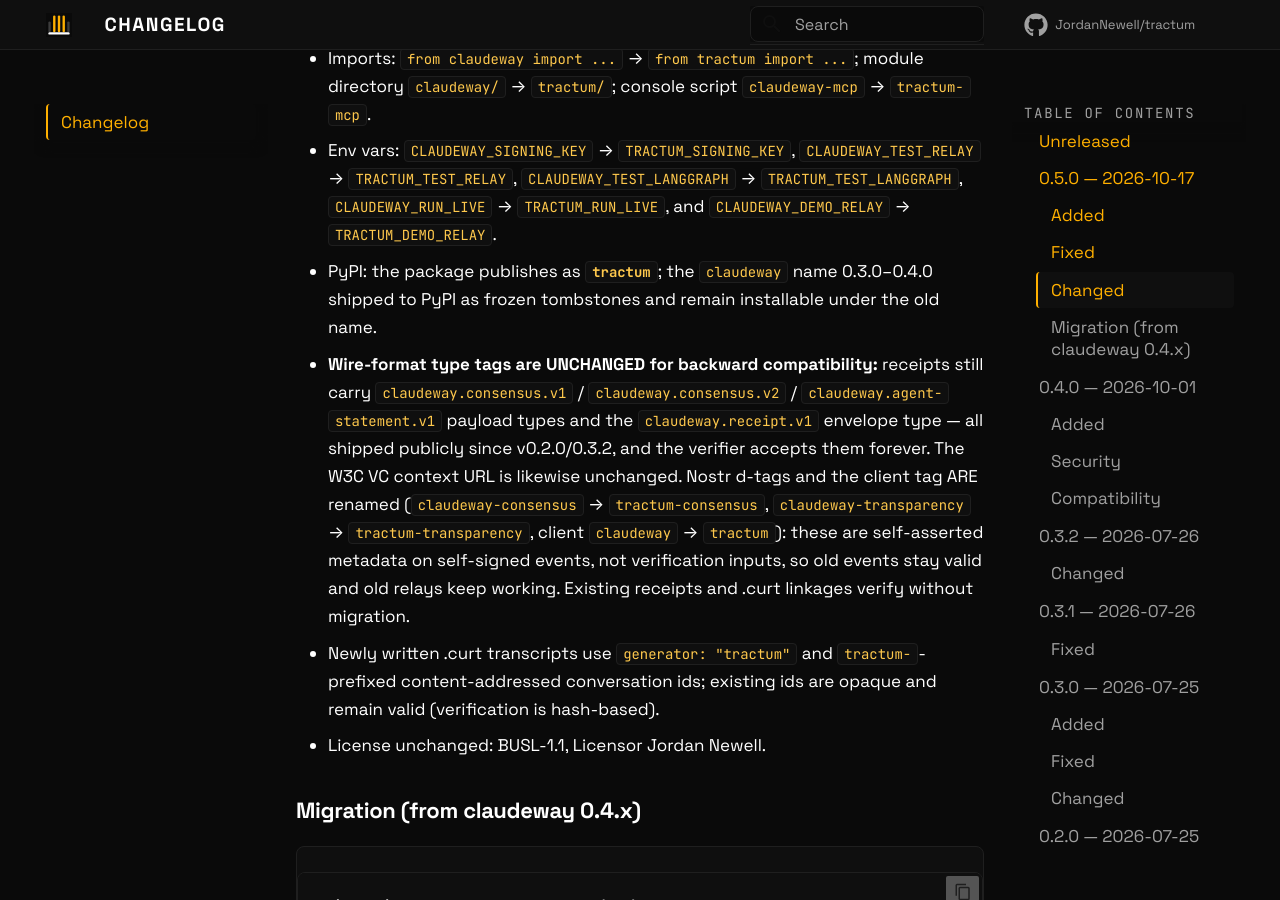
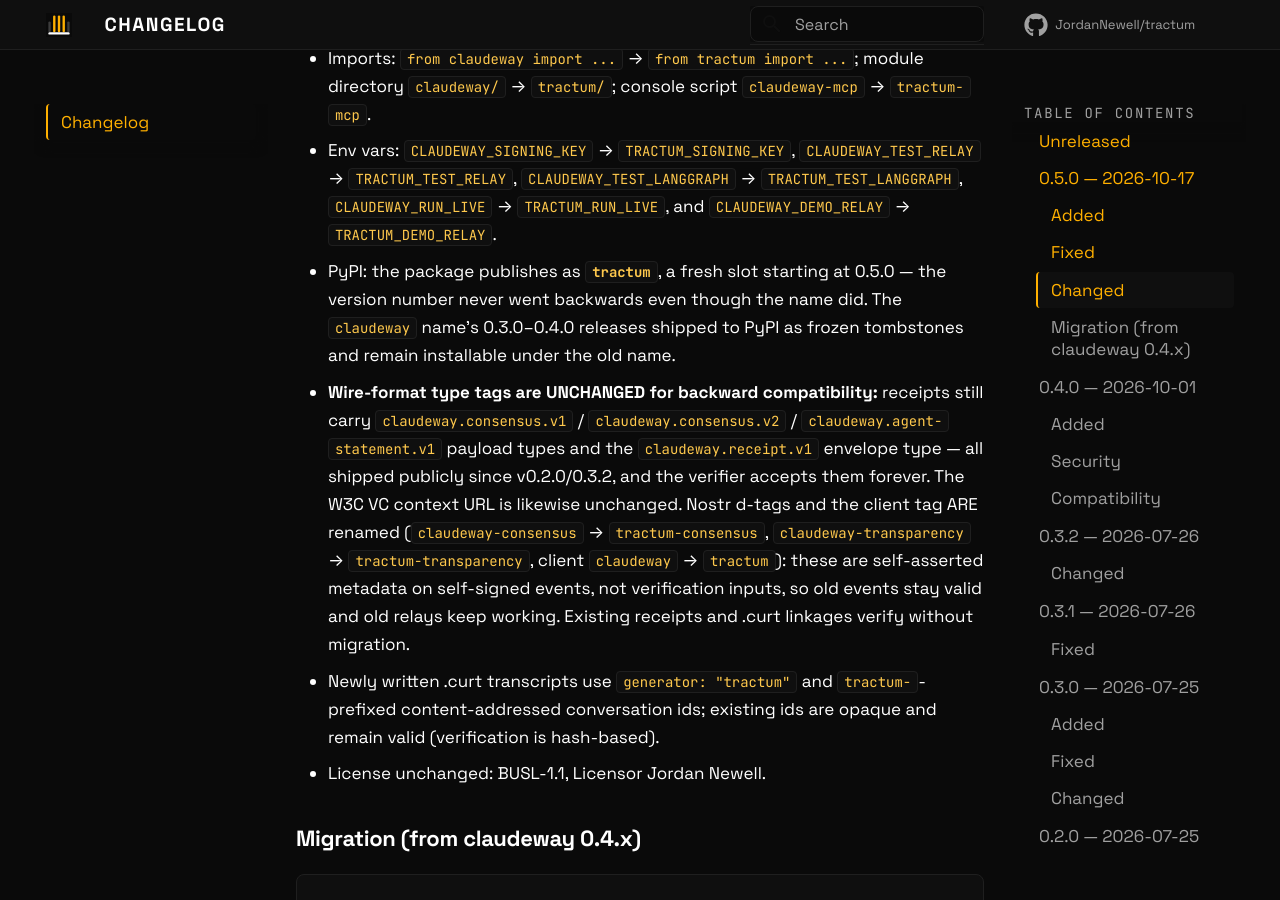
Before and after one commit to JordanNewell/claudeway, an MkDocs documentation site: the page built from docs/CHANGELOG.md, in a window 1280 px wide and 900 px high, scrolled down 1912 px. Built offline with MkDocs 1.6.1 and Material for MkDocs 9.7.7, drawn with Linux system fonts in a browser that asks for light colours; comment, search, counter and statistics services are not loaded.

Commit message:
docs: smooth the v0.5.0 PyPI note wording

```diff
--- a/docs/CHANGELOG.md
+++ b/docs/CHANGELOG.md
@@ -71,9 +71,10 @@ claudeway → tractum rename.**
     `CLAUDEWAY_TEST_LANGGRAPH` → `TRACTUM_TEST_LANGGRAPH`,
     `CLAUDEWAY_RUN_LIVE` → `TRACTUM_RUN_LIVE`, and
     `CLAUDEWAY_DEMO_RELAY` → `TRACTUM_DEMO_RELAY`.
-  - PyPI: the package publishes as **`tractum`**; the `claudeway` name
-    0.3.0–0.4.0 shipped to PyPI as frozen tombstones and remain
-    installable under the old name.
+  - PyPI: the package publishes as **`tractum`**, a fresh slot starting
+    at 0.5.0 — the version number never went backwards even though the
+    name did. The `claudeway` name's 0.3.0–0.4.0 releases shipped to
+    PyPI as frozen tombstones and remain installable under the old name.
   - **Wire-format type tags are UNCHANGED for backward compatibility:**
     receipts still carry `claudeway.consensus.v1` /
     `claudeway.consensus.v2` / `claudeway.agent-statement.v1` payload
```
